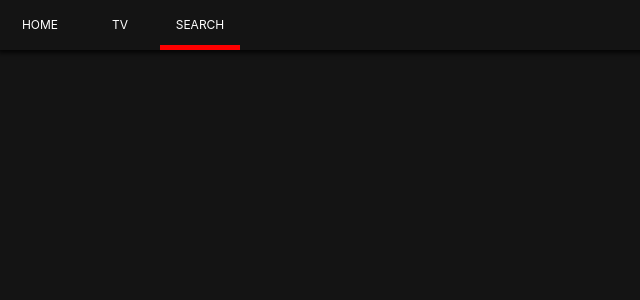
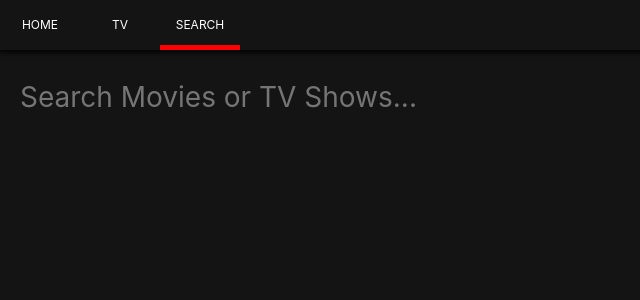
Before and after one commit to RHUK2/nomflix-clone-2021, a React (Create React App) app: page /search in a window 1280 px wide. Shown: the top 300 px of the page, without its empty margins (0-640 px from the left). Built offline with nearby package versions, Linux system fonts and the light colour scheme.

Commit message:
Search Presenter && Message Comp Update

```diff
--- /dev/null
+++ b/src/Components/Message.js
@@ -0,0 +1,24 @@
+import React from 'react';
+import styled from 'styled-components';
+import PropTypes from 'prop-types';
+
+const Container = styled.div`
+  display: flex;
+  justify-content: center;
+`;
+const Text = styled.span`
+  font-size: 30px;
+  color: #535c68;
+`;
+
+const Message = ({ text }) => (
+  <Container>
+    <Text>{text}</Text>
+  </Container>
+);
+
+Message.propTypes = {
+  text: PropTypes.string.isRequired,
+};
+
+export default Message;
--- a/src/Components/Section.js
+++ b/src/Components/Section.js
@@ -15,14 +15,19 @@ const Title = styled.span`
 
 const Grid = styled.div`
   margin-top: 25px;
+  display: grid;
+  grid-template-columns: repeat(auto-fill, 125px);
+  grid-gap: 25px;
 `;
 
+// <Section> "이부분이 children" </Section>
 const Section = ({ title, children }) => (
   <Container>
     <Title>{title}</Title>
     <Grid>{children}</Grid>
   </Container>
 );
+
 Section.propTypes = {
   title: PropTypes.string.isRequired,
   children: PropTypes.node,
--- a/src/Routes/Home/HomePresenter.js
+++ b/src/Routes/Home/HomePresenter.js
@@ -4,29 +4,39 @@ import PropTypes from 'prop-types';
 
 import Section from 'Components/Section';
 import Loader from 'Components/Loader';
+import Message from 'Components/Message';
 
 const Container = styled.div`
-  padding: 0px 10px;
+  padding: 0px 20px;
 `;
 
 const HomePresenter = ({ nowPlaying, upcoming, popular, error, loading }) =>
   loading ? (
-    <Loader></Loader>
+    <Loader />
   ) : (
     <Container>
       {nowPlaying && nowPlaying.length > 0 && (
         <Section title="Now Playing">
-          {nowPlaying.map((movie) => movie.title)}
+          {nowPlaying.map((movie) => (
+            <span key={movie.id}>{movie.title}</span>
+          ))}
         </Section>
       )}
       {upcoming && upcoming.length > 0 && (
         <Section title="upcoming">
-          {upcoming.map((movie) => movie.title)}
+          {upcoming.map((movie) => (
+            <span key={movie.id}>{movie.title}</span>
+          ))}
         </Section>
       )}
       {popular && popular.length > 0 && (
-        <Section title="popular">{popular.map((movie) => movie.title)}</Section>
+        <Section title="popular">
+          {popular.map((movie) => (
+            <span key={movie.id}>{movie.title}</span>
+          ))}
+        </Section>
       )}
+      {error && <Message text={error} />}
     </Container>
   );
 
--- a/src/Routes/Search/SearchContainer.js
+++ b/src/Routes/Search/SearchContainer.js
@@ -12,13 +12,24 @@ export default class extends React.Component {
     loading: false,
   };
 
-  handleSubmit() {
+  // Event에 콜백으로 들어가는 함수로 this 바인딩을 위해
+  // 화살표 함수 사용
+  // handleSubmit(event) {
+  handleSubmit = (event) => {
+    event.preventDefault();
     const { searchTerm } = this.state;
     if (searchTerm !== '') {
       // Prototype Object의 메서드 사용
       this.searchByTerm();
     }
-  }
+  };
+
+  updateTerm = (event) => {
+    const {
+      target: { value: searchTerm },
+    } = event;
+    this.setState({ searchTerm });
+  };
 
   async searchByTerm() {
     const { searchTerm } = this.state;
@@ -37,7 +48,7 @@ export default class extends React.Component {
     } catch {
       this.setState({ error: "Can' find results" });
     } finally {
-      this.setState({ lading: false });
+      this.setState({ loading: false });
     }
   }
 
@@ -51,6 +62,7 @@ export default class extends React.Component {
         error={error}
         loading={loading}
         handleSubmit={this.handleSubmit}
+        updateTerm={this.updateTerm}
       />
     );
   }
--- a/src/Routes/Search/SearchPresenter.js
+++ b/src/Routes/Search/SearchPresenter.js
@@ -1,6 +1,25 @@
 import React from 'react';
 import styled from 'styled-components';
 import PropTypes from 'prop-types';
+
+import Loader from 'Components/Loader';
+import Section from 'Components/Section';
+import Message from 'Components/Message';
+
+const Container = styled.div`
+  padding: 0px 20px;
+`;
+
+const Form = styled.form`
+  margin-bottom: 50px;
+  width: 100%;
+`;
+
+const Input = styled.input`
+  all: unset;
+  font-size: 28px;
+  width: 100%;
+`;
 
 const SearchPresenter = ({
   movieResults,
@@ -9,7 +28,43 @@ const SearchPresenter = ({
   error,
   loading,
   handleSubmit,
-}) => null;
+  updateTerm,
+}) => (
+  <Container>
+    <Form onSubmit={handleSubmit}>
+      <Input
+        placeholder="Search Movies or TV Shows..."
+        value={searchTerm}
+        onChange={updateTerm}
+      />
+    </Form>
+    {loading ? (
+      <Loader />
+    ) : (
+      <>
+        {movieResults && movieResults.length > 0 && (
+          <Section title="Movie Results">
+            {movieResults.map((movie) => (
+              <span key={movie.id}>{movie.title}</span>
+            ))}
+          </Section>
+        )}
+        {tvResults && tvResults.length > 0 && (
+          <Section title="TV Results">
+            {tvResults.map((tv) => (
+              <span key={tv.id}>{tv.name}</span>
+            ))}
+          </Section>
+        )}
+        {error && <Message text={error} />}
+        {movieResults &&
+          tvResults &&
+          movieResults.length === 0 &&
+          tvResults.length === 0 && <Message text={`Not Found for:${1}`} />}
+      </>
+    )}
+  </Container>
+);
 
 SearchPresenter.propTypes = {
   movieResults: PropTypes.array,
@@ -18,6 +73,7 @@ SearchPresenter.propTypes = {
   error: PropTypes.string,
   loading: PropTypes.bool.isRequired,
   handleSubmit: PropTypes.func.isRequired,
+  updateTerm: PropTypes.func.isRequired,
 };
 
 export default SearchPresenter;
--- a/src/Routes/TV/TVPresenter.js
+++ b/src/Routes/TV/TVPresenter.js
@@ -4,27 +4,39 @@ import PropTypes from 'prop-types';
 
 import Section from 'Components/Section';
 import Loader from 'Components/Loader';
+import Message from 'Components/Message';
 
 const Container = styled.div`
-  padding: 0px 10px;
+  padding: 0px 20px;
 `;
 
 const TVPresenter = ({ airingToday, topRated, popular, error, loading }) =>
   loading ? (
-    <Loader></Loader>
+    <Loader />
   ) : (
     <Container>
       {airingToday && airingToday.length > 0 && (
         <Section title="Airing Today">
-          {airingToday.map((tv) => tv.name)}
+          {airingToday.map((tv) => (
+            <span key={tv.id}>{tv.name}</span>
+          ))}
         </Section>
       )}
       {topRated && topRated.length > 0 && (
-        <Section title="Top Rated">{topRated.map((tv) => tv.name)}</Section>
+        <Section title="Top Rated">
+          {topRated.map((tv) => (
+            <span key={tv.id}>{tv.name}</span>
+          ))}
+        </Section>
       )}
       {popular && popular.length > 0 && (
-        <Section title="Popular">{popular.map((tv) => tv.name)}</Section>
+        <Section title="Popular">
+          {popular.map((tv) => (
+            <span key={tv.id}>{tv.name}</span>
+          ))}
+        </Section>
       )}
+      {error && <Message text={error} />}
     </Container>
   );
 
```
